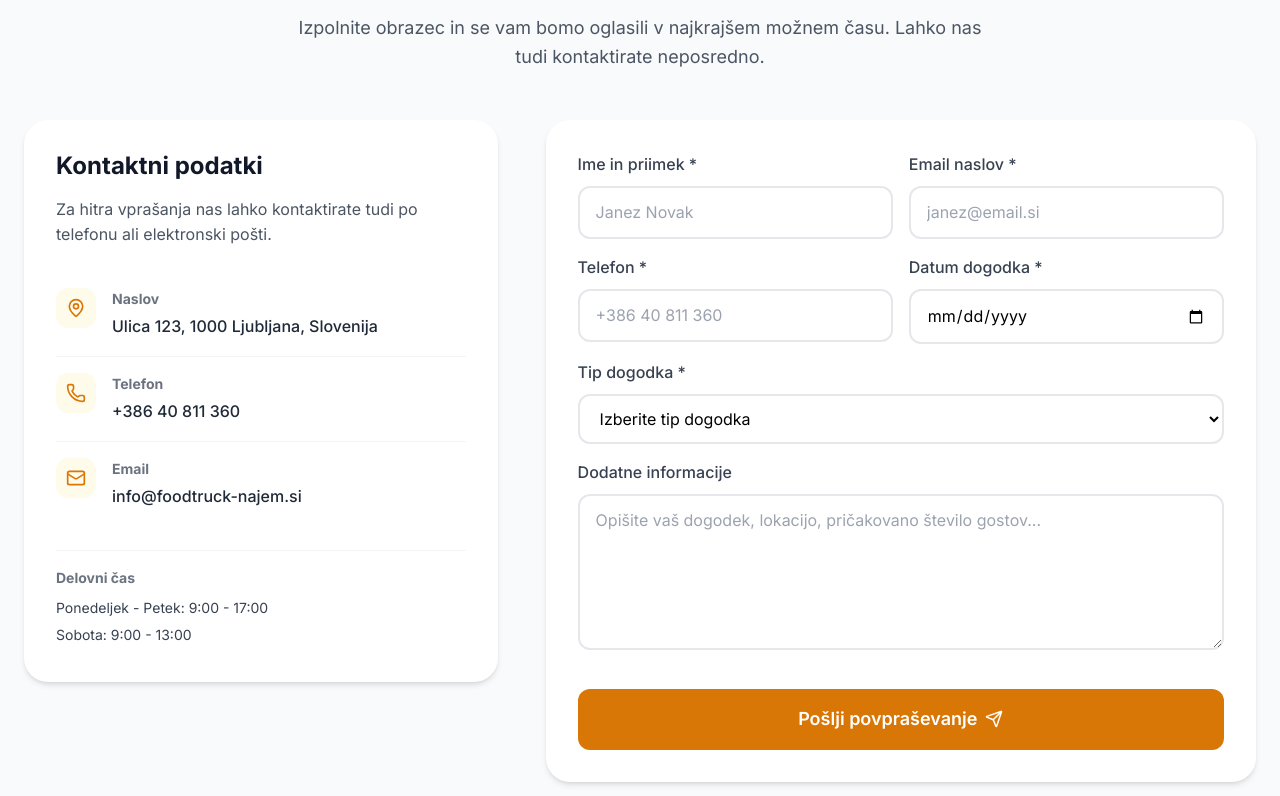
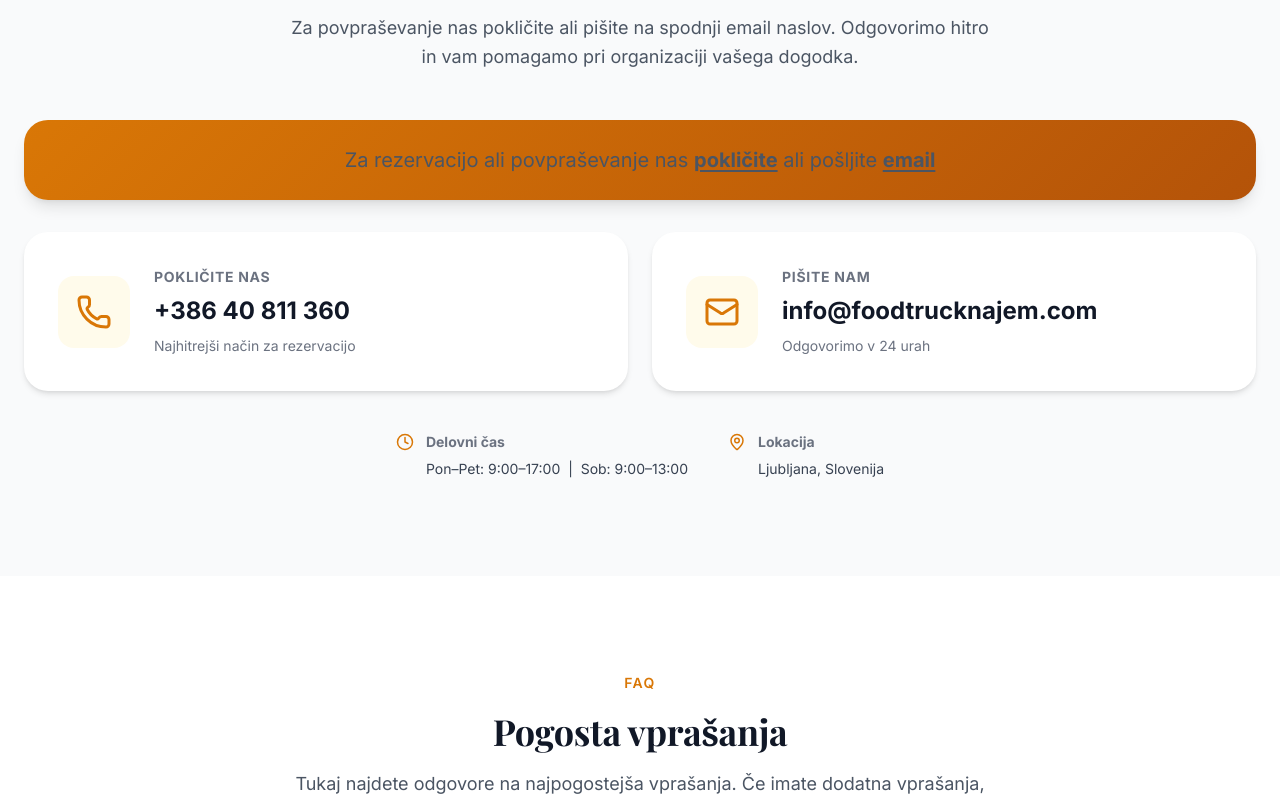
Before and after one commit to lepilo00/foodTruckProd, a React (Vite) app: page / in a window 1280 px wide. Shown: the part 5718-6514 px from the top of the page. Built offline with nearby package versions, Linux system fonts and the light colour scheme.

Commit message:
#page should not have mail form, just phone contact

```diff
--- a/src/components/Contact.css
+++ b/src/components/Contact.css
@@ -8,170 +8,153 @@
   margin-bottom: var(--spacing-4);
 }
 
-.contact__grid {
-  display: grid;
-  grid-template-columns: 1fr 1.5fr;
-  gap: var(--spacing-12);
-  align-items: start;
+/* CTA Banner */
+.contact__cta-banner {
+  background: linear-gradient(135deg, var(--color-primary), var(--color-primary-dark, #c0392b));
+  color: var(--color-white);
+  text-align: center;
+  padding: var(--spacing-6) var(--spacing-8);
+  border-radius: var(--radius-2xl);
+  margin-bottom: var(--spacing-8);
+  box-shadow: var(--shadow-lg);
 }
 
-.contact__info {
+.contact__cta-text {
+  font-size: var(--text-xl);
+  margin: 0;
+}
+
+.contact__cta-text strong {
+  font-weight: 700;
+  text-decoration: underline;
+  text-underline-offset: 3px;
+}
+
+/* Cards */
+.contact__cards {
+  display: grid;
+  grid-template-columns: 1fr 1fr;
+  gap: var(--spacing-6);
+  margin-bottom: var(--spacing-10);
+}
+
+.contact__card {
+  display: flex;
+  align-items: center;
+  gap: var(--spacing-6);
   background-color: var(--color-white);
   padding: var(--spacing-8);
   border-radius: var(--radius-2xl);
   box-shadow: var(--shadow-md);
+  text-decoration: none;
+  color: inherit;
+  border: 2px solid transparent;
+  transition: border-color var(--transition-fast), box-shadow var(--transition-fast), transform var(--transition-fast);
 }
 
-.contact__info-title {
-  font-size: var(--text-2xl);
-  margin-bottom: var(--spacing-4);
+.contact__card:hover {
+  box-shadow: var(--shadow-xl);
+  transform: translateY(-3px);
 }
 
-.contact__info-text {
-  color: var(--color-gray-600);
-  margin-bottom: var(--spacing-6);
+.contact__card--phone:hover {
+  border-color: var(--color-primary);
 }
 
-.contact__details {
-  margin-bottom: var(--spacing-6);
+.contact__card--email:hover {
+  border-color: var(--color-primary);
 }
 
-.contact__detail {
-  display: flex;
-  gap: var(--spacing-4);
-  padding: var(--spacing-4) 0;
-  border-bottom: 1px solid var(--color-gray-100);
-}
-
-.contact__detail:last-child {
-  border-bottom: none;
-}
-
-.contact__detail-icon {
+.contact__card-icon {
   flex-shrink: 0;
-  width: 40px;
-  height: 40px;
+  width: 72px;
+  height: 72px;
   display: flex;
   align-items: center;
   justify-content: center;
   background-color: var(--color-primary-50);
   color: var(--color-primary);
-  border-radius: var(--radius-lg);
+  border-radius: var(--radius-xl);
 }
 
-.contact__detail strong {
+.contact__card-body {
+  display: flex;
+  flex-direction: column;
+  gap: var(--spacing-1);
+}
+
+.contact__card-body strong {
+  font-size: var(--text-sm);
+  color: var(--color-gray-500);
+  text-transform: uppercase;
+  letter-spacing: 0.05em;
+}
+
+.contact__card-value {
+  font-size: var(--text-2xl);
+  font-weight: 700;
+  color: var(--color-gray-900);
+  word-break: break-all;
+}
+
+.contact__card-note {
+  font-size: var(--text-sm);
+  color: var(--color-gray-500);
+}
+
+/* Info Row */
+.contact__info-row {
+  display: flex;
+  gap: var(--spacing-10);
+  justify-content: center;
+  flex-wrap: wrap;
+}
+
+.contact__info-item {
+  display: flex;
+  align-items: flex-start;
+  gap: var(--spacing-3);
+  color: var(--color-gray-600);
+}
+
+.contact__info-item svg {
+  flex-shrink: 0;
+  margin-top: 2px;
+  color: var(--color-primary);
+}
+
+.contact__info-item strong {
   display: block;
   font-size: var(--text-sm);
   color: var(--color-gray-500);
   margin-bottom: var(--spacing-1);
 }
 
-.contact__detail p {
-  color: var(--color-gray-800);
-  font-weight: 500;
+.contact__info-item p {
+  color: var(--color-gray-700);
+  font-size: var(--text-sm);
+  margin: 0;
 }
 
-.contact__detail a {
-  transition: color var(--transition-fast);
-}
+/* Responsive */
+@media (max-width: 768px) {
+  .contact__cards {
+    grid-template-columns: 1fr;
+  }
 
-.contact__detail a:hover {
-  color: var(--color-primary);
-}
+  .contact__card-value {
+    font-size: var(--text-xl);
+  }
 
-.contact__hours {
-  padding-top: var(--spacing-4);
-  border-top: 1px solid var(--color-gray-100);
-}
-
-.contact__hours strong {
-  display: block;
-  font-size: var(--text-sm);
-  color: var(--color-gray-500);
-  margin-bottom: var(--spacing-2);
-}
-
-.contact__hours p {
-  color: var(--color-gray-700);
-  font-size: var(--text-sm);
-  margin-bottom: var(--spacing-1);
-}
-
-/* Form */
-.contact__form {
-  background-color: var(--color-white);
-  padding: var(--spacing-8);
-  border-radius: var(--radius-2xl);
-  box-shadow: var(--shadow-md);
-}
-
-.contact__form-row {
-  display: grid;
-  grid-template-columns: 1fr 1fr;
-  gap: var(--spacing-4);
-}
-
-.form-input--error {
-  border-color: var(--color-error);
-}
-
-.contact__submit {
-  width: 100%;
-  margin-top: var(--spacing-4);
-}
-
-.contact__spinner {
-  width: 18px;
-  height: 18px;
-  border: 2px solid rgba(255, 255, 255, 0.3);
-  border-top-color: var(--color-white);
-  border-radius: 50%;
-  animation: spin 0.8s linear infinite;
-}
-
-@keyframes spin {
-  to {
-    transform: rotate(360deg);
+  .contact__cta-text {
+    font-size: var(--text-lg);
   }
 }
 
-/* Success State */
-.contact__success {
-  text-align: center;
-  padding: var(--spacing-12) var(--spacing-8);
-}
-
-.contact__success-icon {
-  color: var(--color-success);
-  margin-bottom: var(--spacing-4);
-}
-
-.contact__success h3 {
-  font-size: var(--text-2xl);
-  margin-bottom: var(--spacing-3);
-}
-
-.contact__success p {
-  color: var(--color-gray-600);
-  max-width: 400px;
-  margin: 0 auto;
-}
-
-/* Responsive Styles */
-@media (max-width: 1024px) {
-  .contact__grid {
-    grid-template-columns: 1fr;
-    gap: var(--spacing-8);
-  }
-}
-
-@media (max-width: 640px) {
-  .contact__form-row {
-    grid-template-columns: 1fr;
-  }
-
-  .contact__info,
-  .contact__form {
+@media (max-width: 480px) {
+  .contact__card {
+    flex-direction: column;
+    text-align: center;
     padding: var(--spacing-6);
   }
 }
--- a/src/components/Contact.jsx
+++ b/src/components/Contact.jsx
@@ -1,322 +1,64 @@
-import { useState } from 'react';
-import { Send, MapPin, Phone, Mail, CheckCircle } from 'lucide-react';
+import { Phone, Mail, Clock, MapPin } from 'lucide-react';
 import './Contact.css';
 
-const eventTypes = [
-  'Festival',
-  'Poroka',
-  'Rojstni dan',
-  'Poslovni dogodek',
-  'Team building',
-  'Zasebna zabava',
-  'Drugo'
-];
-
-const initialFormState = {
-  name: '',
-  email: '',
-  phone: '',
-  eventDate: '',
-  eventType: '',
-  message: ''
-};
-
 export default function Contact() {
-  const [formData, setFormData] = useState(initialFormState);
-  const [errors, setErrors] = useState({});
-  const [isSubmitting, setIsSubmitting] = useState(false);
-  const [isSubmitted, setIsSubmitted] = useState(false);
-
-  const validateForm = () => {
-    const newErrors = {};
-
-    if (!formData.name.trim()) {
-      newErrors.name = 'Ime je obvezno';
-    }
-
-    if (!formData.email.trim()) {
-      newErrors.email = 'Email je obvezen';
-    } else if (!/^[^\s@]+@[^\s@]+\.[^\s@]+$/.test(formData.email)) {
-      newErrors.email = 'Vnesite veljaven email naslov';
-    }
-
-    if (!formData.phone.trim()) {
-      newErrors.phone = 'Telefonska številka je obvezna';
-    } else if (!/^[+]?[\d\s-]{8,}$/.test(formData.phone.replace(/\s/g, ''))) {
-      newErrors.phone = 'Vnesite veljavno telefonsko številko';
-    }
-
-    if (!formData.eventDate) {
-      newErrors.eventDate = 'Datum dogodka je obvezen';
-    } else {
-      const selectedDate = new Date(formData.eventDate);
-      const today = new Date();
-      today.setHours(0, 0, 0, 0);
-      if (selectedDate < today) {
-        newErrors.eventDate = 'Datum ne more biti v preteklosti';
-      }
-    }
-
-    if (!formData.eventType) {
-      newErrors.eventType = 'Izberite tip dogodka';
-    }
-
-    setErrors(newErrors);
-    return Object.keys(newErrors).length === 0;
-  };
-
-  const handleChange = (e) => {
-    const { name, value } = e.target;
-    setFormData((prev) => ({ ...prev, [name]: value }));
-
-    if (errors[name]) {
-      setErrors((prev) => ({ ...prev, [name]: '' }));
-    }
-  };
-
-  const handleSubmit = async (e) => {
-    e.preventDefault();
-
-    if (!validateForm()) return;
-
-    setIsSubmitting(true);
-
-    // TODO: Tukaj povežite z backendom ali email storitvijo
-    // Primer: await fetch('/api/contact', { method: 'POST', body: JSON.stringify(formData) });
-
-    // Simulacija oddaje
-    await new Promise((resolve) => setTimeout(resolve, 1500));
-
-    setIsSubmitting(false);
-    setIsSubmitted(true);
-    setFormData(initialFormState);
-
-    // Reset after 5 seconds
-    setTimeout(() => setIsSubmitted(false), 5000);
-  };
-
   return (
     <section className="contact section bg-light" id="kontakt">
       <div className="container">
         <div className="section-header">
           <span className="contact__label">Kontakt</span>
-          <h2>Oddajte povpraševanje</h2>
+          <h2>Stopite v stik z nami</h2>
           <p>
-            Izpolnite obrazec in se vam bomo oglasili v najkrajšem možnem času.
-            Lahko nas tudi kontaktirate neposredno.
+            Za povpraševanje nas pokličite ali pišite na spodnji email naslov.
+            Odgovorimo hitro in vam pomagamo pri organizaciji vašega dogodka.
           </p>
         </div>
 
-        <div className="contact__grid">
-          <div className="contact__info">
-            <h3 className="contact__info-title">Kontaktni podatki</h3>
-            <p className="contact__info-text">
-              Za hitra vprašanja nas lahko kontaktirate tudi po telefonu
-              ali elektronski pošti.
-            </p>
+        <div className="contact__cta-banner">
+          <p className="contact__cta-text">
+            Za rezervacijo ali povpraševanje nas <strong>pokličite</strong> ali pošljite <strong>email</strong>
+          </p>
+        </div>
 
-            <ul className="contact__details">
-              <li className="contact__detail">
-                <div className="contact__detail-icon">
-                  <MapPin size={20} />
-                </div>
-                <div>
-                  <strong>Naslov</strong>
-                  {/* TODO: Vnesite pravi naslov */}
-                  <p>Ulica 123, 1000 Ljubljana, Slovenija</p>
-                </div>
-              </li>
-              <li className="contact__detail">
-                <div className="contact__detail-icon">
-                  <Phone size={20} />
-                </div>
-                <div>
-                  <strong>Telefon</strong>
-                  {/* TODO: Vnesite pravo telefonsko številko */}
-                  <p>
-                    <a href="tel:+38640811360">+386 40 811 360</a>
-                  </p>
-                </div>
-              </li>
-              <li className="contact__detail">
-                <div className="contact__detail-icon">
-                  <Mail size={20} />
-                </div>
-                <div>
-                  <strong>Email</strong>
-                  {/* TODO: Vnesite pravi email */}
-                  <p>
-                    <a href="mailto:info@foodtruck-najem.si">info@foodtruck-najem.si</a>
-                  </p>
-                </div>
-              </li>
-            </ul>
+        <div className="contact__cards">
+          <a href="tel:+38640811360" className="contact__card contact__card--phone">
+            <div className="contact__card-icon">
+              <Phone size={36} />
+            </div>
+            <div className="contact__card-body">
+              <strong>Pokličite nas</strong>
+              <span className="contact__card-value">+386 40 811 360</span>
+              <span className="contact__card-note">Najhitrejši način za rezervacijo</span>
+            </div>
+          </a>
 
-            <div className="contact__hours">
+          <a href="mailto:info@foodtrucknajem.com" className="contact__card contact__card--email">
+            <div className="contact__card-icon">
+              <Mail size={36} />
+            </div>
+            <div className="contact__card-body">
+              <strong>Pišite nam</strong>
+              <span className="contact__card-value">info@foodtrucknajem.com</span>
+              <span className="contact__card-note">Odgovorimo v 24 urah</span>
+            </div>
+          </a>
+        </div>
+
+        <div className="contact__info-row">
+          <div className="contact__info-item">
+            <Clock size={18} />
+            <div>
               <strong>Delovni čas</strong>
-              <p>Ponedeljek - Petek: 9:00 - 17:00</p>
-              <p>Sobota: 9:00 - 13:00</p>
+              <p>Pon–Pet: 9:00–17:00 &nbsp;|&nbsp; Sob: 9:00–13:00</p>
             </div>
           </div>
-
-          <form className="contact__form" onSubmit={handleSubmit} noValidate>
-            {isSubmitted ? (
-              <div className="contact__success">
-                <CheckCircle size={48} className="contact__success-icon" />
-                <h3>Hvala za povpraševanje!</h3>
-                <p>Vaše sporočilo smo prejeli in se vam bomo oglasili v najkrajšem možnem času.</p>
-              </div>
-            ) : (
-              <>
-                <div className="contact__form-row">
-                  <div className="form-group">
-                    <label htmlFor="name" className="form-label">
-                      Ime in priimek *
-                    </label>
-                    <input
-                      type="text"
-                      id="name"
-                      name="name"
-                      className={`form-input ${errors.name ? 'form-input--error' : ''}`}
-                      value={formData.name}
-                      onChange={handleChange}
-                      placeholder="Janez Novak"
-                      aria-describedby={errors.name ? 'name-error' : undefined}
-                    />
-                    {errors.name && (
-                      <span id="name-error" className="form-error" role="alert">
-                        {errors.name}
-                      </span>
-                    )}
-                  </div>
-
-                  <div className="form-group">
-                    <label htmlFor="email" className="form-label">
-                      Email naslov *
-                    </label>
-                    <input
-                      type="email"
-                      id="email"
-                      name="email"
-                      className={`form-input ${errors.email ? 'form-input--error' : ''}`}
-                      value={formData.email}
-                      onChange={handleChange}
-                      placeholder="janez@email.si"
-                      aria-describedby={errors.email ? 'email-error' : undefined}
-                    />
-                    {errors.email && (
-                      <span id="email-error" className="form-error" role="alert">
-                        {errors.email}
-                      </span>
-                    )}
-                  </div>
-                </div>
-
-                <div className="contact__form-row">
-                  <div className="form-group">
-                    <label htmlFor="phone" className="form-label">
-                      Telefon *
-                    </label>
-                    <input
-                      type="tel"
-                      id="phone"
-                      name="phone"
-                      className={`form-input ${errors.phone ? 'form-input--error' : ''}`}
-                      value={formData.phone}
-                      onChange={handleChange}
-                      placeholder="+386 40 811 360"
-                      aria-describedby={errors.phone ? 'phone-error' : undefined}
-                    />
-                    {errors.phone && (
-                      <span id="phone-error" className="form-error" role="alert">
-                        {errors.phone}
-                      </span>
-                    )}
-                  </div>
-
-                  <div className="form-group">
-                    <label htmlFor="eventDate" className="form-label">
-                      Datum dogodka *
-                    </label>
-                    <input
-                      type="date"
-                      id="eventDate"
-                      name="eventDate"
-                      className={`form-input ${errors.eventDate ? 'form-input--error' : ''}`}
-                      value={formData.eventDate}
-                      onChange={handleChange}
-                      min={new Date().toISOString().split('T')[0]}
-                      aria-describedby={errors.eventDate ? 'eventDate-error' : undefined}
-                    />
-                    {errors.eventDate && (
-                      <span id="eventDate-error" className="form-error" role="alert">
-                        {errors.eventDate}
-                      </span>
-                    )}
-                  </div>
-                </div>
-
-                <div className="form-group">
-                  <label htmlFor="eventType" className="form-label">
-                    Tip dogodka *
-                  </label>
-                  <select
-                    id="eventType"
-                    name="eventType"
-                    className={`form-select ${errors.eventType ? 'form-input--error' : ''}`}
-                    value={formData.eventType}
-                    onChange={handleChange}
-                    aria-describedby={errors.eventType ? 'eventType-error' : undefined}
-                  >
-                    <option value="">Izberite tip dogodka</option>
-                    {eventTypes.map((type) => (
-                      <option key={type} value={type}>
-                        {type}
-                      </option>
-                    ))}
-                  </select>
-                  {errors.eventType && (
-                    <span id="eventType-error" className="form-error" role="alert">
-                      {errors.eventType}
-                    </span>
-                  )}
-                </div>
-
-                <div className="form-group">
-                  <label htmlFor="message" className="form-label">
-                    Dodatne informacije
-                  </label>
-                  <textarea
-                    id="message"
-                    name="message"
-                    className="form-textarea"
-                    value={formData.message}
-                    onChange={handleChange}
-                    placeholder="Opišite vaš dogodek, lokacijo, pričakovano število gostov..."
-                    rows={5}
-                  />
-                </div>
-
-                <button
-                  type="submit"
-                  className="btn btn-primary btn-lg contact__submit"
-                  disabled={isSubmitting}
-                >
-                  {isSubmitting ? (
-                    <>
-                      <span className="contact__spinner" aria-hidden="true"></span>
-                      Pošiljanje...
-                    </>
-                  ) : (
-                    <>
-                      Pošlji povpraševanje
-                      <Send size={18} />
-                    </>
-                  )}
-                </button>
-              </>
-            )}
-          </form>
+          <div className="contact__info-item">
+            <MapPin size={18} />
+            <div>
+              <strong>Lokacija</strong>
+              <p>Ljubljana, Slovenija</p>
+            </div>
+          </div>
         </div>
       </div>
     </section>
--- a/src/components/Footer.jsx
+++ b/src/components/Footer.jsx
@@ -127,7 +127,7 @@ export default function Footer() {
               <li>
                 <Mail size={16} />
                 {/* TODO: Vnesite pravi email */}
-                <a href="mailto:info@foodtruck-najem.si">info@foodtruck-najem.si</a>
+                <a href="mailto:info@foodtrucknajem.com">info@foodtrucknajem.com</a>
               </li>
             </ul>
           </div>
```
